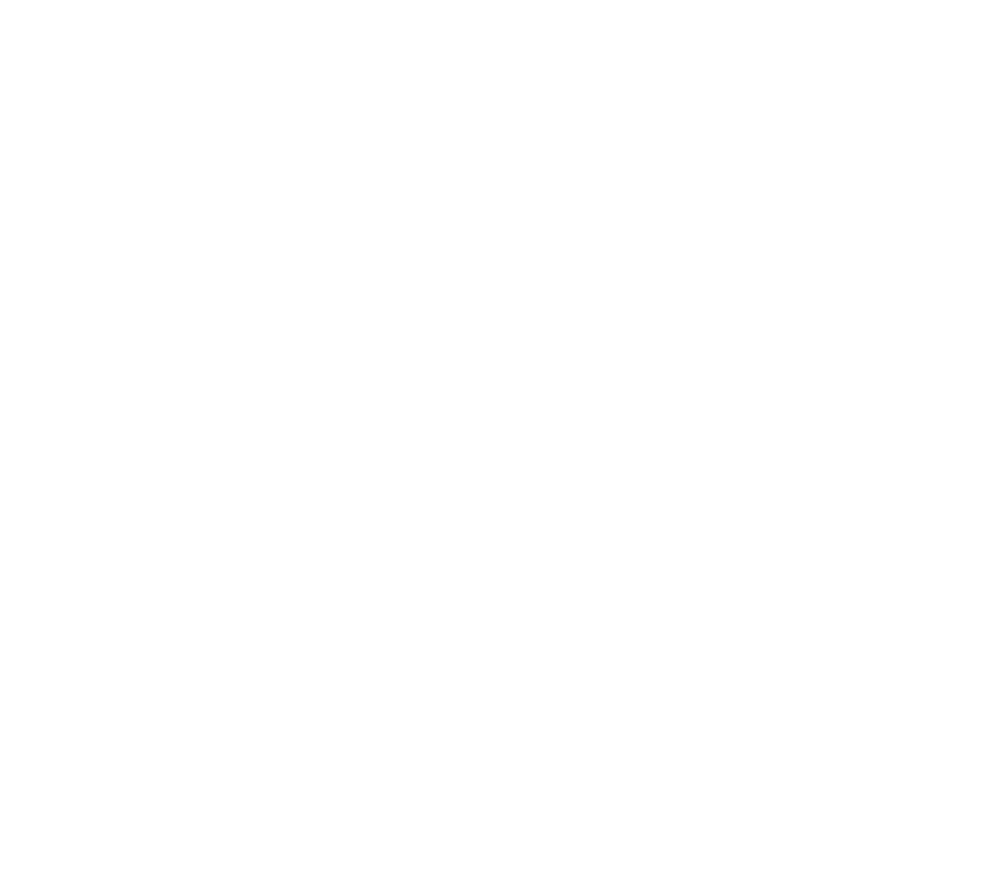
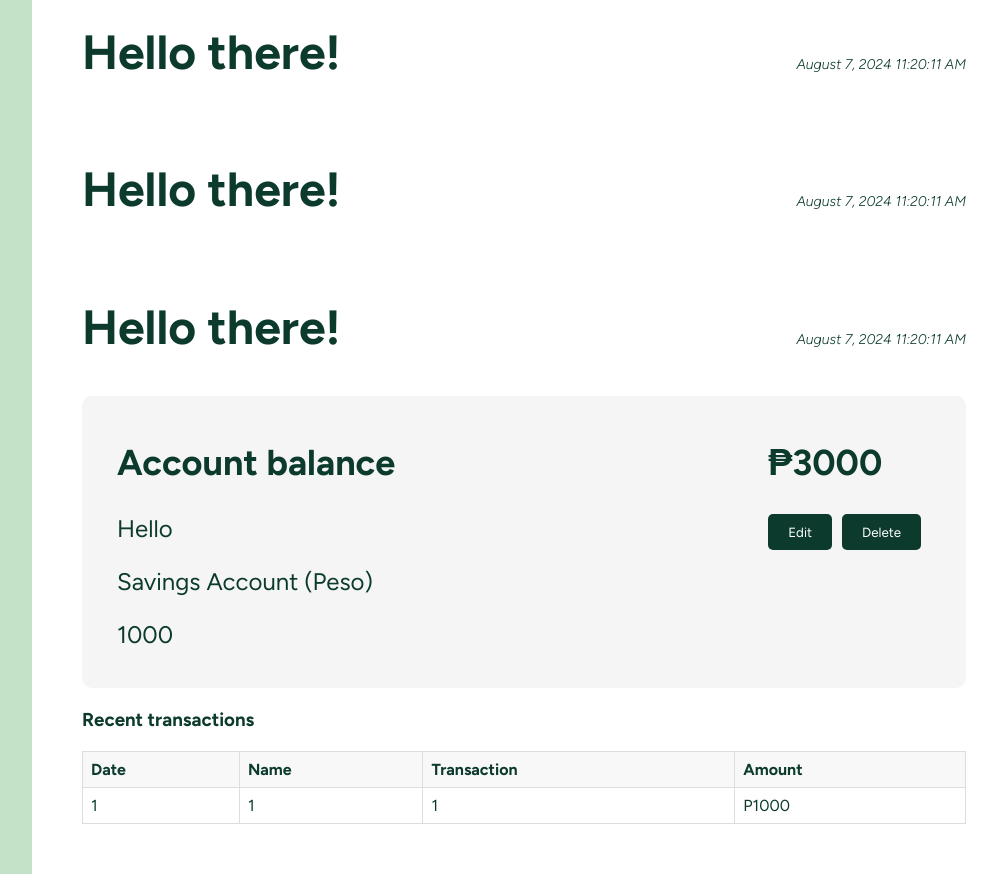
Before and after one commit to JuliusKDV/AvionGroup_4, a React (Create React App) app: page /home in a window 1280 px wide. Before the commit this address had no page. Shown: the part 480-1354 px from the top of the page, without its empty margins (264-1261 px from the left). Before the commit the page ends 800 px from the top, so only its background shows below. Built offline with nearby package versions, Linux system fonts and the light colour scheme.

Commit message:
Added a navigation redirect, header component

```diff
--- a/src/App.js
+++ b/src/App.js
@@ -1,9 +1,10 @@
 // src/App.js
 import React from 'react';
 import './App.css';
-import Layout from './layouts/Layout';
+
 import Login from './pages/Login';
 import Dashboard from './pages/Dashboard';
+import Home from './pages/Home';
 import Budget from './pages/Budget';
 import Administrator from './pages/Administrator';
 import Transfer from './pages/Transfer';
@@ -16,6 +17,7 @@
       <Routes>
         <Route path="/" element={<Login />}> </Route>
           {/* <Route index element={<Login />} /> */}
+          <Route path="home" element={<Home />}></Route>
           <Route path="dashboard" element={<Dashboard />}></Route>
           <Route path="budget" element={<Budget />}></Route>
           <Route path="transfer" element={<Transfer />}></Route>
--- /dev/null
+++ b/src/Components/Header.jsx
@@ -0,0 +1,13 @@
+import React from 'react';
+import DateTime from '../Components/DateTime'; //importing the automatic time and date
+// This is a layout containing the sidebar and space for main content.
+
+export default function Header({ user, children }) {
+  return (
+    <div className="header">
+
+    <div id="headertext"><h2> {children} </h2></div>
+    <div className="timedisplay"><DateTime /></div>
+  </div>
+  );
+}
--- a/src/Components/Sidebar/Sidebar.css
+++ b/src/Components/Sidebar/Sidebar.css
@@ -3,8 +3,13 @@
     min-width: 150px;
     background-color: var(--light-green);
     color: white;
-    height: 100vh;
+
+    min-height: 100vh;
     padding: 20px;
+  }
+
+  #container {
+
   }
 
   .sidebar .logo {
--- a/src/Components/Sidebar/Sidebar.jsx
+++ b/src/Components/Sidebar/Sidebar.jsx
@@ -7,6 +7,7 @@
 function Sidebar({ user }) {
   return (
     <div className="sidebar">
+
       <div className="logo">Logo/ Bank Name</div>
       <nav>
         <ul>
@@ -35,7 +36,7 @@
         </ul>
       </nav>
       <Outlet />
-    </div>
+    </div >
   );
 }
 
--- a/src/layouts/Layout.jsx
+++ b/src/layouts/Layout.jsx
@@ -1,17 +1,17 @@
 import React from 'react';
 import './Layout.css';
 
-import Sidebar from '../components/Sidebar/Sidebar.jsx';
+import Sidebar from '../Components/Sidebar/Sidebar.jsx';
 
 // This is a layout containing the sidebar and space for main content.
 
 export default function Layout({ user, children }) {
   return (
-    <div class="page">
+    <div className="page">
       {/* Attaching all file components */}
       <Sidebar user={user} />
 
-      <div class="main-content">
+      <div className="main-content">
         {children}
       </div>
     </div>
--- a/src/pages/Dashboard.jsx
+++ b/src/pages/Dashboard.jsx
@@ -1,18 +1,13 @@
 import React from 'react';
-import DateTime from '../components/DateTime'; //importing the automatic time and date
+import Header from '../Components/Header'; //importing the automatic time and date
 import Layout from '../layouts/Layout';
-
 
 function Dashboard({ user }) {
   return (
 
     //Layout user fetches the sidebar and main content layout
     <Layout user={user}>
-      <div className="header">
-        <div id="headertext"><h2>Welcome back, {user.name}!</h2></div>
-        <div className="timedisplay"><DateTime /></div>
-      </div>
-
+      <Header></Header>
       <div className="account-info">
         <div className="account-left">
           <h2>Account balance </h2>
--- a/src/pages/Home.jsx
+++ b/src/pages/Home.jsx
@@ -1,13 +1,58 @@
 import React from 'react';
+import Header from '../Components/Header'; //importing the automatic time and date
 import Layout from '../layouts/Layout';
 
 function Home({ user }) {
   return (
-    <div>
       <Layout user={user}>
-        <h1>Home Page</h1>
+      <Header>Hello there!</Header>
+      <Header>Hello there!</Header>
+      <Header>Hello there!</Header>
+      <Header>Hello there!</Header>
+      <Header>Hello there!</Header>
+      <Header>Hello there!</Header>
+
+      <div className="account-info">
+        <div className="account-left">
+          <h2>Account balance </h2>
+          <p>Hello</p>
+          <p>Savings Account (Peso)</p>
+          <p>1000</p>
+        </div>
+        <div className="account-right">
+          <h2>₱3000</h2>
+
+            <div className="admin-actions">
+              <button>Edit</button>
+              <button>Delete</button>
+            </div>
+
+        </div>
+      </div>
+
+      <h3>Recent transactions</h3>
+      <table>
+        <thead>
+          <tr>
+            <th>Date</th>
+            <th>Name</th>
+            <th>Transaction</th>
+            <th>Amount</th>
+          </tr>
+        </thead>
+        <tbody>
+
+            <tr>
+              <td>1</td>
+              <td>1</td>
+              <td>1</td>
+              <td>P1000</td>
+            </tr>
+
+        </tbody>
+      </table>
       </Layout>
-    </div>
+
   );
 }
 
--- a/src/pages/Login.jsx
+++ b/src/pages/Login.jsx
@@ -1,6 +1,5 @@
-// src/App.js
-import React, { useState } from 'react';
-import Dashboard from './Dashboard';
+import React, { useState, useEffect} from 'react';
+import { useNavigate } from "react-router-dom";
 
 const users = {
   john: {
@@ -25,17 +24,23 @@
   },
 };
 
-function App() {
+function Login() {
   const [loggedIn, setLoggedIn] = useState(false);
   const [user, setUser] = useState(null);
   const [username, setUsername] = useState('');
   const [password, setPassword] = useState('');
+
+  const navigate = useNavigate();
 
   const handleLogin = () => {
     // Check if username exists and password matches
     if (users[username] && users[username].password === password) {
       setLoggedIn(true);
       setUser(users[username]);
+
+      localStorage.setItem('user', JSON.stringify(user));
+
+      navigate("/home"); //this is the redirect
     } else {
       alert('Invalid credentials');
     }
@@ -43,7 +48,6 @@
 
   return (
     <div className="App">
-      {!loggedIn ? (
       <div className="login-container">
         <h1 className="bank-name">XXXX BANK</h1>
         <div className="login-box">
@@ -66,11 +70,8 @@
           <button onClick={handleLogin}>LOGIN</button>
         </div>
       </div>
-      ) : (
-        <Dashboard user={user} />
-      )}
     </div>
   );
 }
 
-export default App;
+export default Login;
```
Also changed, not shown: 1 other file (tests, documents, lock files or other folders). Lines whose indentation alone changed are shown as unchanged.
